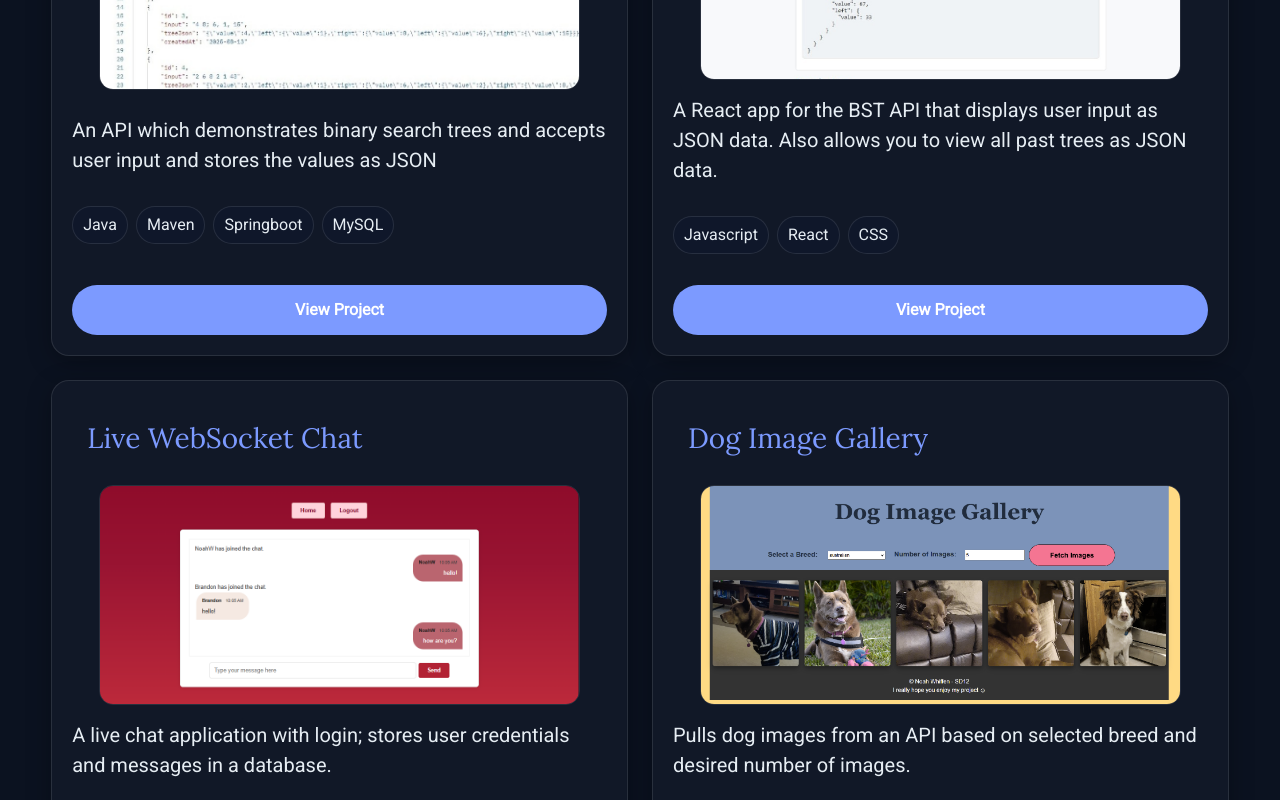
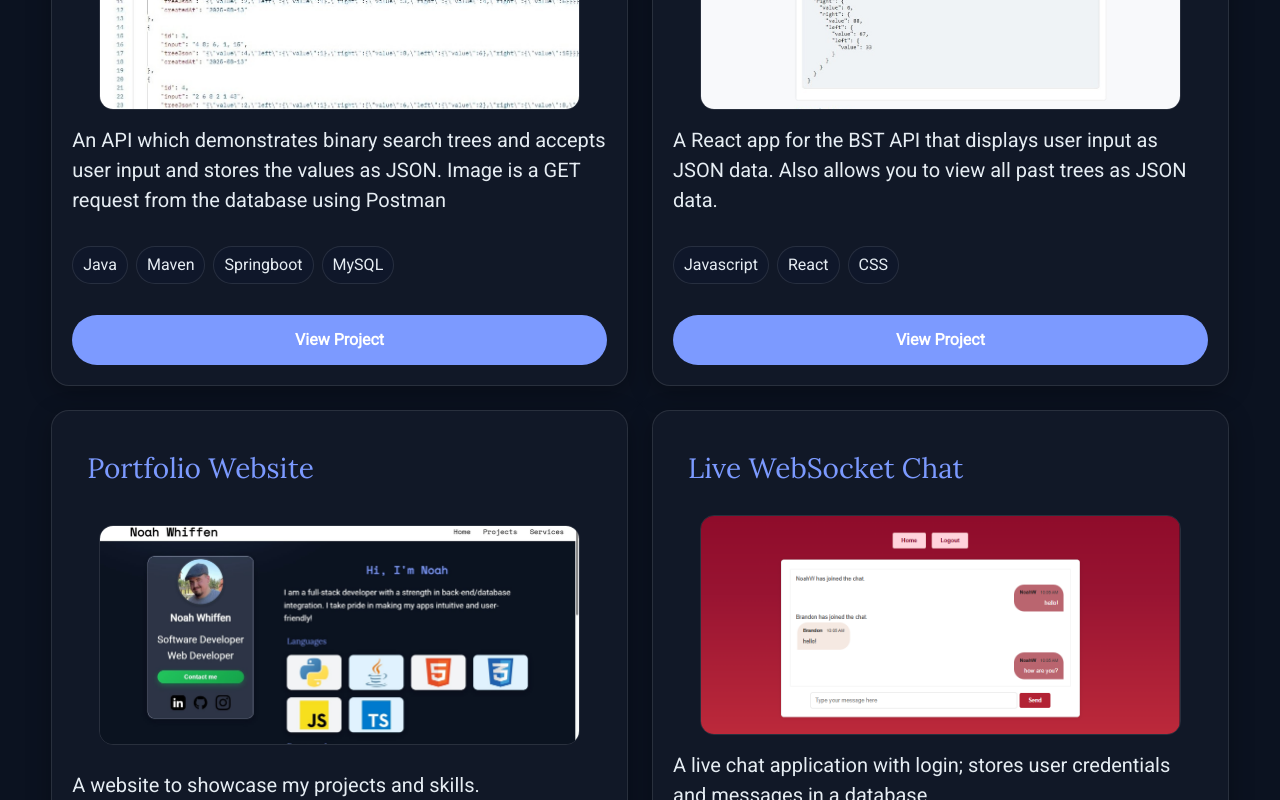
Before and after one commit to AceOfSpades98/Updated-Portfolio, a React (Vite) app: page /#/projects in a window 1280 px wide. Shown: the part 1200-2000 px from the top of the page. Built offline with nearby package versions, Linux system fonts and the light colour scheme.

Commit message:
Added portfolio as a project

```diff
--- a/src/data/projects.ts
+++ b/src/data/projects.ts
@@ -13,7 +13,7 @@ export const projects: Project[] = [
     img: "images/Projects/airportapi.png",
     alt: "Airport API",
     desc:
-      "An API used to track flights and all relevant information. Populated with dummy data and demonstrated with Postman.",
+      "An API used to track flights and all relevant information. Automatically creates database and populates with dummy data if it doesn't exist. Image is a GET request from the database using Postman.",
     tools: ["Java", "Maven", "Springboot", "MySQL", "Docker"],
     href:
       "https://github.com/Noah-Lambe/Sprint1_AirportAPI",
@@ -33,7 +33,7 @@ export const projects: Project[] = [
     img: "images/Projects/binarysearchtree.jpg",
     alt: "Binary Search Tree API",
     desc:
-      "An API which demonstrates binary search trees and accepts user input and stores the values as JSON",
+      "An API which demonstrates binary search trees and accepts user input and stores the values as JSON. Image is a GET request from the database using Postman",
     tools: ["Java", "Maven", "Springboot", "MySQL"],
     href: "https://github.com/AceOfSpades98/FinalSprintDSA",
   },
@@ -45,6 +45,16 @@ export const projects: Project[] = [
       "A React app for the BST API that displays user input as JSON data. Also allows you to view all past trees as JSON data.",
     tools: ["Javascript", "React", "CSS"],
     href: "https://github.com/AceOfSpades98/FinalSprintDSA-FrontEnd",
+  },
+  {
+    title: "Portfolio Website",
+    img: "images/Projects/portfolio.jpg",
+    alt: "Portfolio",
+    desc:
+      "A website to showcase my projects and skills.",
+    tools: ["Typescript", "React", "CSS"],
+    href:
+      "https://github.com/Noah-Lambe/Sprint1_AirportAPI",
   },
   {
     title: "Live WebSocket Chat",
@@ -89,7 +99,7 @@ export const projects: Project[] = [
     img: "images/Projects/PasswordChecker.png",
     alt: "Password Strength Checker",
     desc:
-      "A simple GUI to validate the strength of your password by checking a list of common passwords and other criteria.",
+      "A simple GUI to validate the strength of your password by checking a list of common passwords and other criteria. One of my first ever projects.",
     tools: ["Python", "Tkinter"],
     href: "https://github.com/AceOfSpades98/passwordStrengthChecker",
   },
```
Also changed, not shown: public/images/Projects/portfolio.jpg (added).
